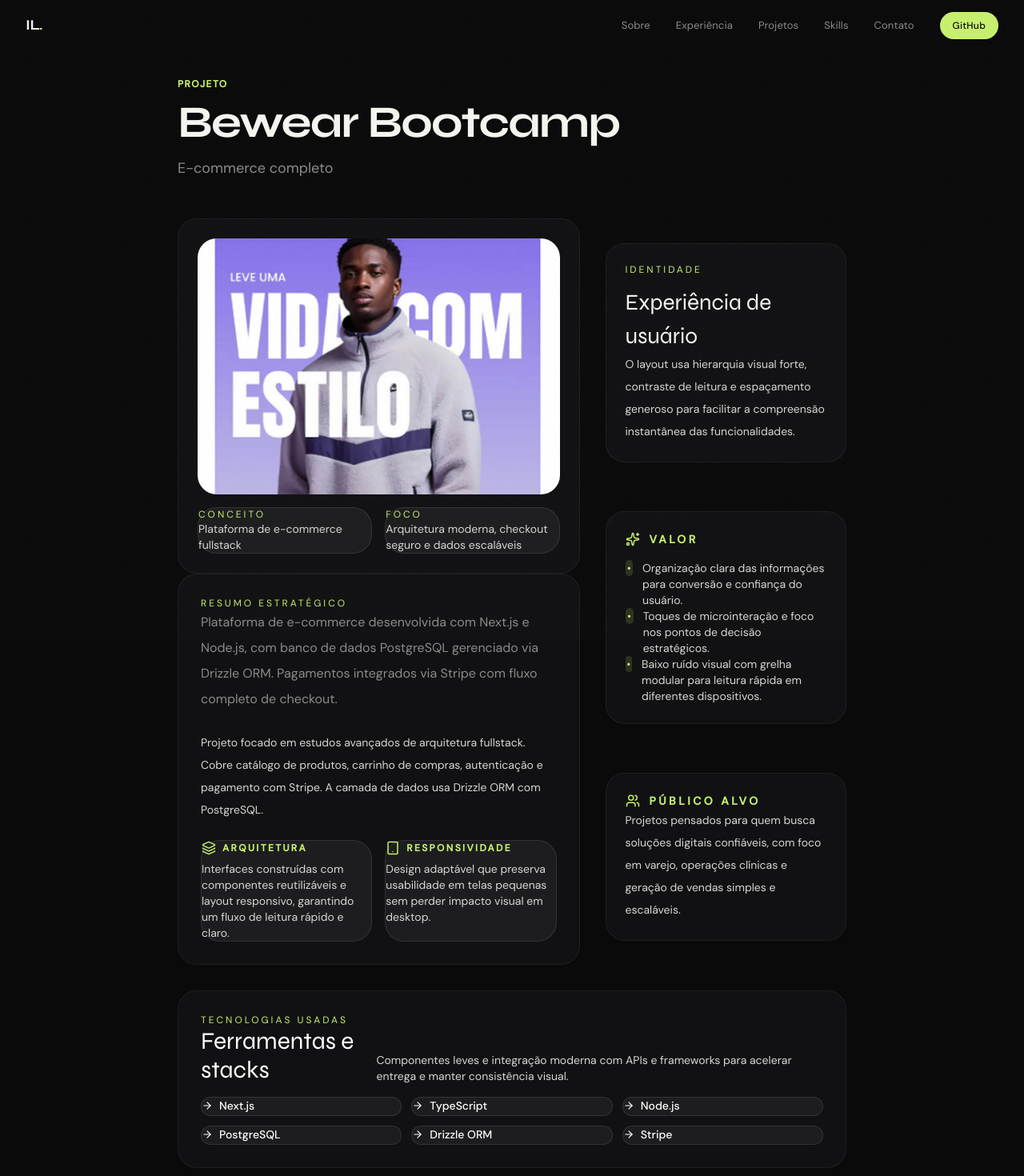
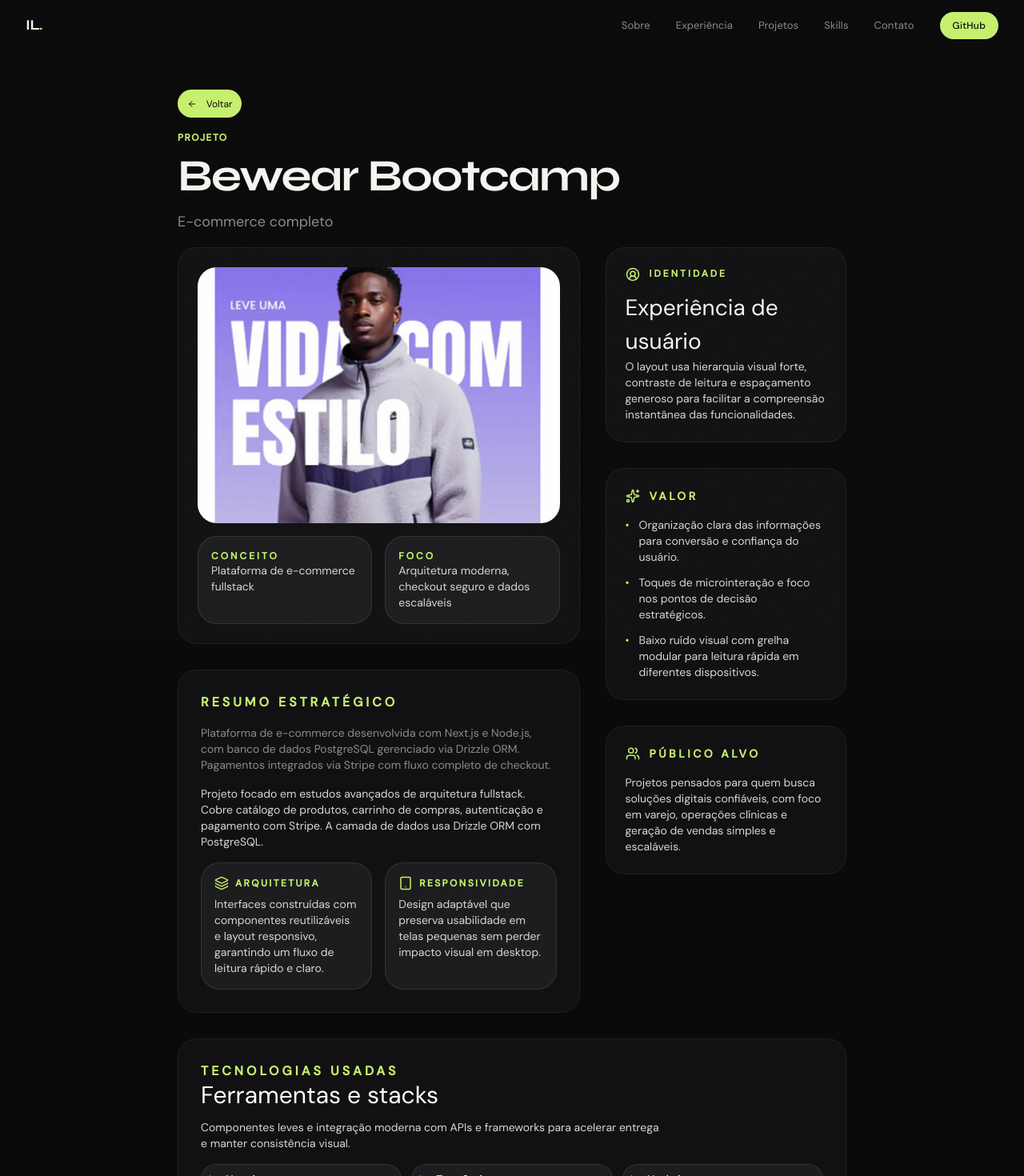
Before and after one commit to 7Zac/portifolio, a Next.js app: page /projects/bewear-bootcamp in a window 1280 px wide. Shown: the top 1470 px of the page at 80% size. Built offline with nearby package versions, Linux system fonts and the light colour scheme.

Commit message:
style: restyled margins in projects page

```diff
--- a/app/components/Navbar.tsx
+++ b/app/components/Navbar.tsx
@@ -1,13 +1,13 @@
 "use client";
-import { useState, useEffect } from "react";
 import { personal } from "@/app/lib/data";
+import { useEffect, useState } from "react";
 
 const links = [
-  { href: "#sobre", label: "Sobre" },
-  { href: "#experiencia", label: "Experiência" },
-  { href: "#projetos", label: "Projetos" },
-  { href: "#habilidades", label: "Skills" },
-  { href: "#contato", label: "Contato" },
+  { href: "/#sobre", label: "Sobre" },
+  { href: "/#experiencia", label: "Experiência" },
+  { href: "/#projetos", label: "Projetos" },
+  { href: "/#habilidades", label: "Skills" },
+  { href: "/#contato", label: "Contato" },
 ];
 
 export default function Navbar() {
@@ -38,7 +38,7 @@ export default function Navbar() {
   const closeMenu = () => setMenuOpen(false);
 
   return (
-    <header
+    <div
       className="nav-header"
       style={{
         background: scrolled ? "rgba(10,10,11,0.85)" : "transparent",
@@ -61,7 +61,7 @@ export default function Navbar() {
         IL<span style={{ color: "var(--accent)" }}>.</span>
       </a>
 
-      <nav className="nav-desktop">
+      <div className="nav-desktop">
         {links.map((l) => (
           <a
             key={l.href}
@@ -100,7 +100,7 @@ export default function Navbar() {
         >
           GitHub
         </a>
-      </nav>
+      </div>
 
       <button
         type="button"
@@ -122,7 +122,7 @@ export default function Navbar() {
       </button>
 
       {menuOpen && (
-        <nav className="nav-mobile-panel" aria-label="Menu principal">
+        <div className="nav-mobile-panel" aria-label="Menu principal">
           {links.map((l) => (
             <a key={l.href} href={l.href} className="nav-mobile-link" onClick={closeMenu}>
               {l.label}
@@ -151,8 +151,8 @@ export default function Navbar() {
           >
             GitHub
           </a>
-        </nav>
+        </div>
       )}
-    </header>
+    </div>
   );
 }
--- a/app/page.tsx
+++ b/app/page.tsx
@@ -1,16 +1,13 @@
-import Navbar from "@/app/components/Navbar";
 import Hero from "@/app/components/Hero";
 import About from "@/app/components/About";
 import Experience from "@/app/components/Experience";
 import Projects from "@/app/components/Projects";
 import Skills from "@/app/components/Skills";
 import Contact from "@/app/components/Contact";
-import Footer from "@/app/components/Footer";
 
 export default function Home() {
   return (
     <>
-      <Navbar />
       <main>
         <Hero />
         <About />
@@ -19,7 +16,6 @@ export default function Home() {
         <Skills />
         <Contact />
       </main>
-      <Footer />
     </>
   );
 }
--- a/app/projects/[slug]/page.tsx
+++ b/app/projects/[slug]/page.tsx
@@ -1,6 +1,6 @@
 import Image from "next/image";
 import Link from "next/link";
-import { ArrowRight, ExternalLink, GitFork, Layers, Sparkles, Tablet, Users } from "lucide-react";
+import { ArrowLeft, CircleUserRound, GitFork, Layers, Sparkles, Tablet, TerminalIcon, Users } from "lucide-react";
 import { notFound } from "next/navigation";
 import { projects } from "@/app/lib/data";
 
@@ -32,7 +32,13 @@ export default async function ProjectPage({ params }: ProjectPageProps) {
 
   return (
     <main className="section-pad page-container">
-      <div style={{ marginBottom: "clamp(2rem, 5vw, 3rem)" }}>
+
+      <Link  href="/" className="flex items-center justify-center w-20 rounded-full bg-[#c8f06e] text-[#0a0a0b] gap-3 hover:bg-[#c9f06e]/80 transition text-xs" style={{margin: "16px 0 16px 0", padding: "0.6rem"}}>
+        <ArrowLeft size={12} />
+        Voltar
+      </Link>
+
+      <div style={{ marginBottom: "clamp(1rem, 5vw, 1rem)" }}>
         <p style={{ fontSize: "12px", color: "var(--accent)", fontWeight: 600, letterSpacing: "0.12em", textTransform: "uppercase", marginBottom: "10px" }}>
           Projeto
         </p>
@@ -45,7 +51,7 @@ export default async function ProjectPage({ params }: ProjectPageProps) {
       </div>
 
       <div className="grid gap-8 lg:grid-cols-[1.25fr_0.75fr]">
-        <div className="space-y-8">
+        <div className="flex flex-col gap-8">
           <div className="card-hover" style={{ background: "var(--bg-2)", border: "1px solid var(--border)", borderRadius: "24px", padding: "1.5rem" }}>
             <div className="relative overflow-hidden rounded-3xl bg-[#111113]" style={{ minHeight: "320px" }}>
               <div className="absolute inset-0 bg-linear-to-br from-[#c8f06e]/12 via-transparent to-transparent" />
@@ -53,48 +59,51 @@ export default async function ProjectPage({ params }: ProjectPageProps) {
             </div>
 
             <div className="grid gap-4 sm:grid-cols-2" style={{ marginTop: "1rem" }}>
-              <div className="rounded-3xl border border-white/10 bg-white/5 p-5">
-                <p className="text-xs uppercase tracking-[0.25em] text-[#c8f06e]">Conceito</p>
+              <div className="rounded-3xl border border-white/10 bg-white/5" style={{padding: "1.0rem"}}>
+                <p className="text-xs uppercase tracking-[0.25em] text-[#c8f06e] font-bold">Conceito</p>
                 <p className="mt-3 text-sm text-[#d7d7d2]">{meta.role}</p>
               </div>
-              <div className="rounded-3xl border border-white/10 bg-white/5 p-5">
-                <p className="text-xs uppercase tracking-[0.25em] text-[#c8f06e]">Foco</p>
+              <div className="rounded-3xl border border-white/10 bg-white/5 p-5" style={{padding: "1.0rem"}}>
+                <p className="text-xs uppercase tracking-[0.25em] text-[#c8f06e] font-bold">Foco</p>
                 <p className="mt-3 text-sm text-[#d7d7d2]">{meta.focus}</p>
               </div>
             </div>
           </div>
 
-          <div className="card-hover" style={{ background: "var(--bg-2)", border: "1px solid var(--border)", borderRadius: "24px", padding: "1.75rem" }}>
-            <div style={{ marginBottom: "1.5rem" }}>
-              <p className="text-xs uppercase tracking-[0.25em] text-[#c8f06e]">Resumo estratégico</p>
-              <p className="mt-4 text-base leading-8" style={{ color: "var(--text-secondary)" }}>{project.description}</p>
+          <div className="flex flex-col gap-4 card-hover" style={{ background: "var(--bg-2)", border: "1px solid var(--border)", borderRadius: "24px", padding: "1.75rem" }}>
+            <div className="flex flex-col gap-4">
+              <p className="text-base uppercase tracking-[0.25em] text-[#c8f06e] font-bold">Resumo estratégico</p>
+              <p className="text-sm" style={{ color: "var(--text-secondary)" }}>{project.description}</p>
             </div>
-            <p className="text-sm leading-7 text-[#d7d7d2]">{project.longDescription}</p>
+            <p className="text-sm text-[#d7d7d2]">{project.longDescription}</p>
 
-            <div className="grid gap-4 sm:grid-cols-2" style={{ marginTop: "1.5rem" }}>
-              <div className="rounded-3xl border border-white/10 bg-white/5 p-5">
+            <div className="grid gap-4 sm:grid-cols-2">
+              <div className="rounded-3xl border border-white/10 bg-white/5 p-5" style={{padding: "1.0rem"}}>
                 <div className="mb-3 inline-flex items-center gap-2 text-[#c8f06e]">
                   <Layers size={18} />
                   <span className="text-xs uppercase tracking-[0.2em] font-semibold">Arquitetura</span>
                 </div>
                 <p className="text-sm text-[#d7d7d2]">Interfaces construídas com componentes reutilizáveis e layout responsivo, garantindo um fluxo de leitura rápido e claro.</p>
               </div>
-              <article className="rounded-3xl border border-white/10 bg-white/5 p-5">
+              <div className="rounded-3xl border border-white/10 bg-white/5 p-5" style={{padding: "1.0rem"}}>
                 <div className="mb-3 inline-flex items-center gap-2 text-[#c8f06e]">
                   <Tablet size={18} />
                   <span className="text-xs uppercase tracking-[0.2em] font-semibold">Responsividade</span>
                 </div>
                 <p className="text-sm text-[#d7d7d2]">Design adaptável que preserva usabilidade em telas pequenas sem perder impacto visual em desktop.</p>
-              </article>
+              </div>
             </div>
           </div>
         </div>
 
-        <aside className="flex flex-col justify-around">
+        <aside className="flex flex-col gap-8">
           <div className="card-hover" style={{ background: "var(--bg-2)", border: "1px solid var(--border)", borderRadius: "24px", padding: "1.5rem" }}>
-            <p className="text-xs uppercase tracking-[0.25em] text-[#c8f06e]">Identidade</p>
-            <h2 className="font-display" style={{ fontSize: "1.75rem", color: "var(--text-primary)", marginTop: "0.75rem" }}>Experiência de usuário</h2>
-            <p className="mt-4 text-sm leading-7 text-[#d7d7d2]">O layout usa hierarquia visual forte, contraste de leitura e espaçamento generoso para facilitar a compreensão instantânea das funcionalidades.</p>
+            <p className="flex gap-3 text-xs uppercase tracking-[0.25em] text-[#c8f06e] font-bold">
+              <CircleUserRound size={18} />
+              Identidade
+              </p>
+            <h2 style={{ fontSize: "1.75rem", color: "var(--text-primary)", marginTop: "0.75rem" }}>Experiência de usuário</h2>
+            <p className="mt-4 text-sm text-[#d7d7d2]">O layout usa hierarquia visual forte, contraste de leitura e espaçamento generoso para facilitar a compreensão instantânea das funcionalidades.</p>
           </div>
 
           <div className="card-hover" style={{ background: "var(--bg-2)", border: "1px solid var(--border)", borderRadius: "24px", padding: "1.5rem" }}>
@@ -102,17 +111,17 @@ export default async function ProjectPage({ params }: ProjectPageProps) {
               <Sparkles size={18} />
               <h3 className="text-sm uppercase tracking-[0.25em] font-semibold">Valor</h3>
             </div>
-            <ul className="space-y-3 text-sm text-[#d7d7d2]" style={{ marginTop: "1rem" }}>
+            <ul className="flex flex-col gap-3 text-sm text-[#d7d7d2]" style={{ marginTop: "1rem" }}>
               <li className="flex items-start gap-3">
-                <span className="mt-1 inline-flex h-5 w-5 items-center justify-center rounded-full bg-[#c8f06e]/15 text-[#c8f06e]">•</span>
+                <span className="items-center justify-center text-[#c8f06e]">•</span>
                 <span>Organização clara das informações para conversão e confiança do usuário.</span>
               </li>
               <li className="flex items-start gap-3">
-                <span className="mt-1 inline-flex h-5 w-5 items-center justify-center rounded-full bg-[#c8f06e]/15 text-[#c8f06e]">•</span>
+                <span className="items-center justify-center text-[#c8f06e]">•</span>
                 <span>Toques de microinteração e foco nos pontos de decisão estratégicos.</span>
               </li>
               <li className="flex items-start gap-3">
-                <span className="mt-1 inline-flex h-5 w-5 items-center justify-center rounded-full bg-[#c8f06e]/15 text-[#c8f06e]">•</span>
+                <span className="items-center justify-center text-[#c8f06e]">•</span>
                 <span>Baixo ruído visual com grelha modular para leitura rápida em diferentes dispositivos.</span>
               </li>
             </ul>
@@ -123,25 +132,26 @@ export default async function ProjectPage({ params }: ProjectPageProps) {
               <Users size={18} />
               <h3 className="text-sm uppercase tracking-[0.25em] font-semibold">Público alvo</h3>
             </div>
-            <p className="mt-3 text-sm leading-7 text-[#d7d7d2]">Projetos pensados para quem busca soluções digitais confiáveis, com foco em varejo, operações clínicas e geração de vendas simples e escaláveis.</p>
+            <p className="text-sm text-[#d7d7d2]" style={{marginTop: "1rem"}}>Projetos pensados para quem busca soluções digitais confiáveis, com foco em varejo, operações clínicas e geração de vendas simples e escaláveis.</p>
           </div>
         </aside>
       </div>
 
       <section className="card-hover" style={{ background: "var(--bg-2)", border: "1px solid var(--border)", borderRadius: "24px", padding: "1.75rem", marginTop: "2rem" }}>
-        <div className="flex flex-col gap-3 sm:flex-row sm:items-end sm:justify-between">
+        <div className="flex flex-col gap-3 sm:justify-between">
           <div>
-            <p className="text-xs uppercase tracking-[0.25em] text-[#c8f06e]">Tecnologias usadas</p>
-            <h2 className="font-display text-3xl text-white">Ferramentas e stacks</h2>
+            <p className="text-base uppercase tracking-[0.25em] text-[#c8f06e] font-bold">Tecnologias usadas</p>
+            <h2 className="text-3xl text-white">Ferramentas e stacks</h2>
           </div>
           <p className="max-w-xl text-sm text-[#d7d7d2]">Componentes leves e integração moderna com APIs e frameworks para acelerar entrega e manter consistência visual.</p>
         </div>
 
         <div className="grid gap-3 sm:grid-cols-2 lg:grid-cols-3" style={{ marginTop: "1rem" }}>
           {project.tech.map((tech) => (
-            <div key={tech} className="rounded-3xl border border-white/10 bg-white/5 p-4 text-sm text-[#d7d7d2]">
-              <span className="inline-flex items-center gap-2 font-medium text-white">
-                <ArrowRight size={14} /> {tech}
+            <div key={tech} className="rounded-3xl border border-white/10 bg-white/5 p-4 text-sm text-[#d7d7d2]" style={{padding: "0.5rem"}}>
+              <span className="flex items-center gap-2 font-medium text-white">
+                <TerminalIcon size={14} className="text-[#c8f06e]" />
+                {tech}
               </span>
             </div>
           ))}
```
